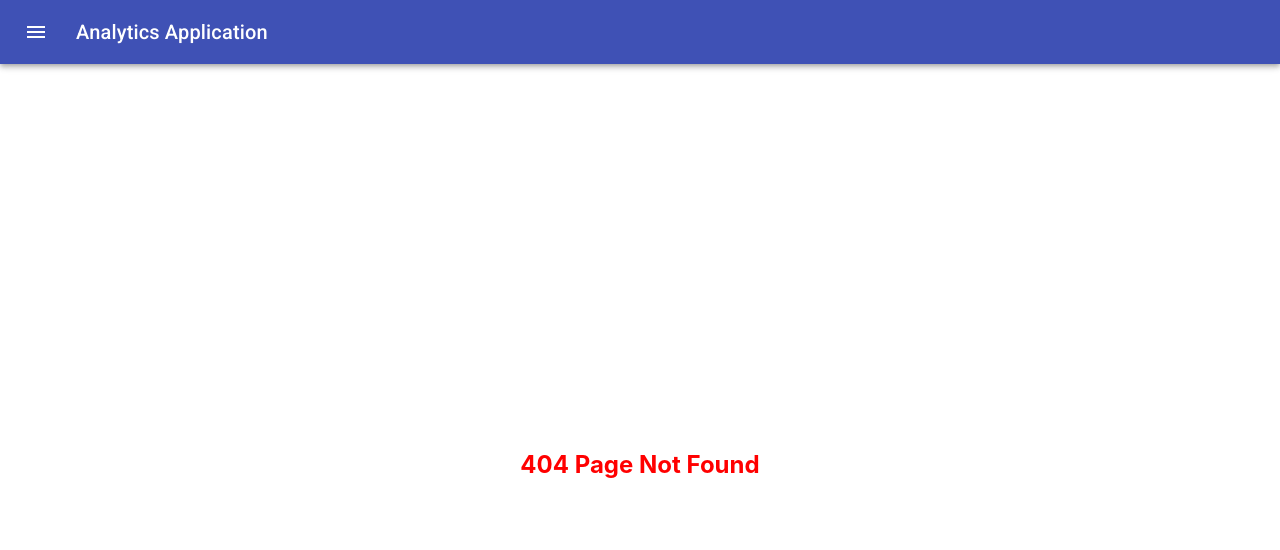
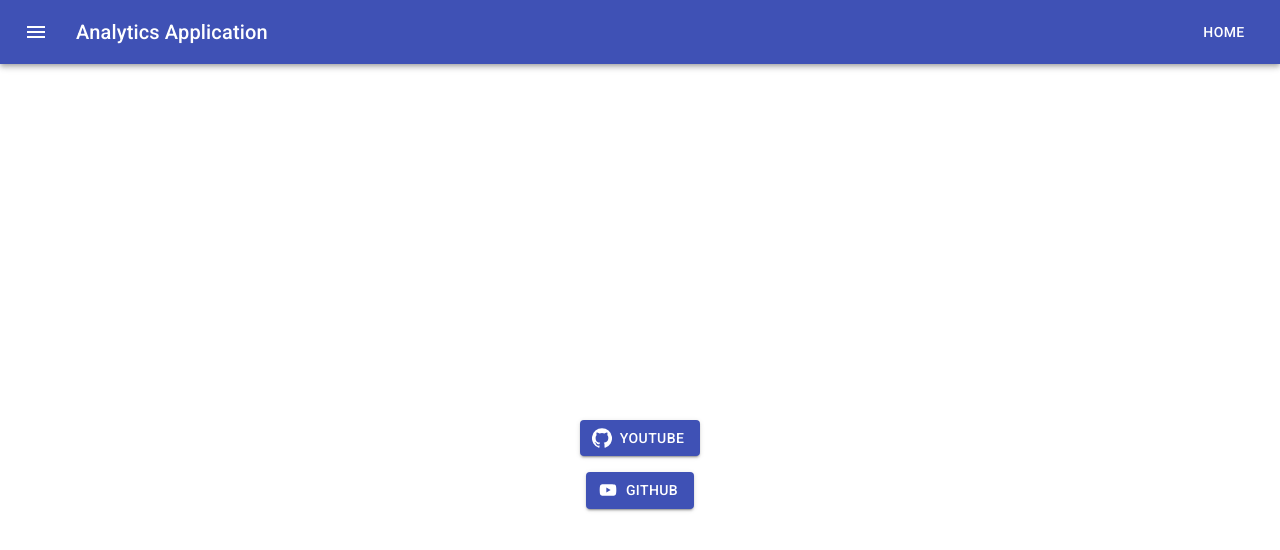
Before and after one commit to Hari-Venkatesh-P/Hari-GA-Application, a React (Create React App) app: page /sites in a window 1280 px wide. Before the commit this address had no page. Shown: the top 550 px of the page. Built offline with nearby package versions, Linux system fonts and the light colour scheme.

Commit message:
Added Sites screen and custom hooks

```diff
--- a/src/App.js
+++ b/src/App.js
@@ -1,24 +1,25 @@
 import React , {useEffect} from 'react';
 import { BrowserRouter, Route, Switch } from 'react-router-dom';
-import ReactGA from 'react-ga';
+
 import LoginScreen from "../src/screens/Login"
 import HomeScreen from "../src/screens/Home"
+import SiteScreen from "../src/screens/Sites"
 import PageNotFound from "../src/screens/PageNotFound"
+import {useGAPageViewHook} from "../src/hooks/GAhooks"
 
-
-ReactGA.initialize('UA-192616362-1');
 
 function App() {
 
-  useEffect (()=>{
-    ReactGA.pageview(window.location.pathname + window.location.search);
-  })
+  useGAPageViewHook(window.location.pathname);
+
   return (
     <div className="App">
       <BrowserRouter>
         <Switch>
           <Route exact path="/" component={LoginScreen} />
           <Route exact path="/home" component={HomeScreen} />
+          <Route exact path="/sites" component={SiteScreen} />
+
           <Route component={PageNotFound} />
         </Switch>
       </BrowserRouter>
--- a/src/components/Header.js
+++ b/src/components/Header.js
@@ -5,6 +5,8 @@ import Toolbar from '@material-ui/core/Toolbar';
 import Typography from '@material-ui/core/Typography';
 import IconButton from '@material-ui/core/IconButton';
 import MenuIcon from '@material-ui/icons/Menu';
+import Button from '@material-ui/core/Button';
+import { useHistory } from "react-router";
 
 const useStyles = makeStyles((theme) => ({
   root: {
@@ -20,6 +22,13 @@ const useStyles = makeStyles((theme) => ({
 
 function Header() {
   const classes = useStyles();
+  const history = useHistory();
+
+  const switchWindowLocation = (path) => {
+    history.push({
+      pathname: path
+    })
+  }
 
   return (
     <div className={classes.root}>
@@ -31,6 +40,14 @@ function Header() {
           <Typography variant="h6" className={classes.title}>
             Analytics Application
           </Typography>
+          {
+            window.location.pathname === "/home" &&
+            <Button color="inherit" onClick={(e)=>{switchWindowLocation('/sites')}}>Sites</Button>
+          }
+          {
+            window.location.pathname === "/sites" &&
+            <Button color="inherit" onClick={(e)=>{switchWindowLocation('/home')}}>Home</Button>
+          }
         </Toolbar>
       </AppBar>
     </div>
--- /dev/null
+++ b/src/hooks/GAhooks.js
@@ -0,0 +1,7 @@
+import ReactGA from 'react-ga';
+
+ReactGA.initialize('UA-192616362-1');
+
+export const useGAPageViewHook = (pathname) => {
+    return ReactGA.pageview(pathname);
+};
--- a/src/screens/Home.js
+++ b/src/screens/Home.js
@@ -4,7 +4,7 @@ import Grid from '@material-ui/core/Grid';
 
 import Header from "../components/Header"
 import '../styles/loginStyles.css';
-
+import {useGAPageViewHook} from "../hooks/GAhooks";
 
 const useStyles = makeStyles((theme) => ({
   root: {
@@ -17,9 +17,9 @@ const useStyles = makeStyles((theme) => ({
 
 function HomeScreen(props) {
   const classes = useStyles();
-  useEffect(() => {
-    console.log(props.location.state)
-  })
+
+  useGAPageViewHook(window.location.pathname);
+
   return (
     <div>
       <Header></Header>
--- a/src/screens/Login.js
+++ b/src/screens/Login.js
@@ -4,10 +4,14 @@ import { useHistory } from "react-router";
 
 import Header from "../components/Header"
 import '../styles/loginStyles.css';
+import {useGAPageViewHook} from "../hooks/GAhooks";
 
 function LoginScreen() {
 
     const history = useHistory();
+
+    useGAPageViewHook(window.location.pathname);
+
 
     const onSuccessResponseGoogle = (response) => {
         history.push({
--- /dev/null
+++ b/src/screens/Sites.js
@@ -0,0 +1,67 @@
+
+
+import React, { useEffect } from 'react';
+import { makeStyles } from '@material-ui/core/styles';
+import Grid from '@material-ui/core/Grid';
+import YouTubeIcon from '@material-ui/icons/YouTube';
+import GitHubIcon from '@material-ui/icons/GitHub';
+import Button from '@material-ui/core/Button';
+
+import Header from "../components/Header"
+import '../styles/loginStyles.css';
+import { useGAPageViewHook } from "../hooks/GAhooks";
+
+const useStyles = makeStyles((theme) => ({
+    root: {
+        ...theme.typography.button,
+        backgroundColor: theme.palette.background.paper,
+        padding: theme.spacing(1),
+    },
+    button: {
+        margin: theme.spacing(1),
+    },
+}));
+
+
+function HomeScreen(props) {
+    const classes = useStyles();
+
+    useGAPageViewHook(window.location.pathname);
+
+    return (
+        <div>
+            <Header></Header>
+            <Grid
+                container
+                spacing={0}
+                direction="column"
+                alignItems="center"
+                justify="center"
+                style={{ minHeight: '100vh' }}
+            >
+                <React.Fragment>
+                    <Button
+                        variant="contained"
+                        color="primary"
+                        className={classes.button}
+                        startIcon={<GitHubIcon />}
+                        onClick={()=>{window.location.assign("https://github.com/")}}
+                    >
+                        Youtube
+                    </Button>
+                    <Button
+                        variant="contained"
+                        color="primary"
+                        className={classes.button}
+                        startIcon={<YouTubeIcon />}
+                        onClick={()=>{window.location("https://www.youtube.com/")}}
+                    >
+                        GitHub
+                    </Button>
+                </React.Fragment>
+            </Grid>
+        </div>
+    );
+}
+
+export default HomeScreen;
```
